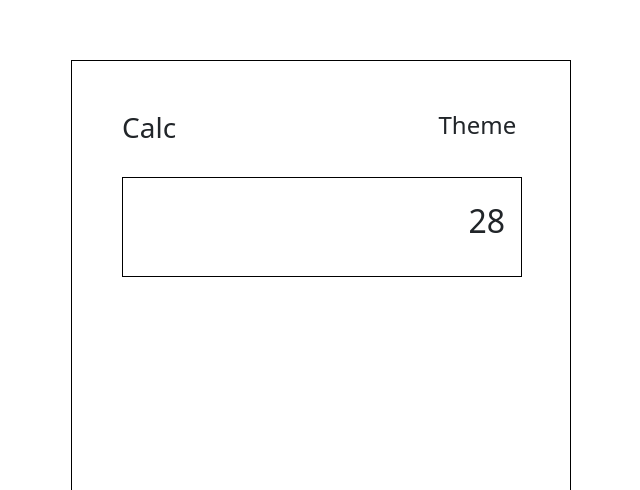
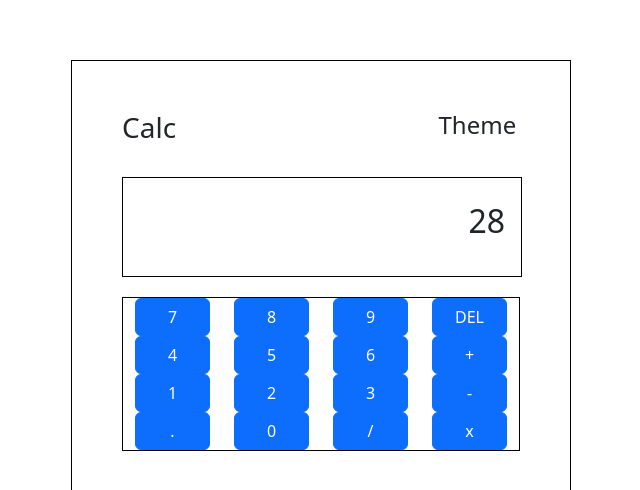
Before and after one commit to Juliancito1/Calculator, a React (Vite) app: page / in a window 1280 px wide. Shown: the part 140-630 px from the top of the page, without its empty margins (383-1023 px from the left). Built offline with nearby package versions, Linux system fonts and the light colour scheme.

Commit message:
Se agregaron los botones

```diff
--- a/src/App.css
+++ b/src/App.css
@@ -16,5 +16,10 @@
     border: 1px solid black;
   }
 
+  .buttonsPad{
+    border: 1px solid black;
+    margin-top: 20px;
+  }
+
 
 }
--- /dev/null
+++ b/src/components/calculator/Buttons.jsx
@@ -0,0 +1,69 @@
+import { Col, Container, Row } from "react-bootstrap";
+import Button from "react-bootstrap/Button";
+
+const Buttons = () => {
+  return (
+    <section className="buttonsPad">
+      <Container>
+        <Row>
+          <Col lg={3}>
+            <Button className="w-100">7</Button>
+          </Col>
+          <Col lg={3}>
+            <Button className="w-100">8</Button>
+          </Col>
+          <Col lg={3}>
+            <Button className="w-100">9</Button>
+          </Col>
+          <Col lg={3}>
+            <Button className="w-100">DEL</Button>
+          </Col>
+        </Row>
+        <Row>
+          <Col lg={3}>
+            <Button className="w-100">4</Button>
+          </Col>
+          <Col lg={3}>
+            <Button className="w-100">5</Button>
+          </Col>
+          <Col lg={3}>
+            <Button className="w-100">6</Button>
+          </Col>
+          <Col lg={3}>
+            <Button className="w-100">+</Button>
+          </Col>
+        </Row>
+        <Row>
+          <Col lg={3}>
+            <Button className="w-100">1</Button>
+          </Col>
+          <Col lg={3}>
+            <Button className="w-100">2</Button>
+          </Col>
+          <Col lg={3}>
+            <Button className="w-100">3</Button>
+          </Col>
+          <Col lg={3}>
+            <Button className="w-100">-</Button>
+          </Col>
+        </Row>
+        <Row>
+          <Col lg={3}>
+            <Button className="w-100">.</Button>
+          </Col>
+          <Col lg={3}>
+            <Button className="w-100">0</Button>
+          </Col>
+          <Col lg={3}>
+            <Button className="w-100">/</Button>
+          </Col>
+          <Col lg={3}>
+            <Button className="w-100">x</Button>
+          </Col>
+        </Row>
+      </Container>
+    </section>
+  );
+};
+
+export default Buttons;
--- a/src/components/calculator/Calculator.jsx
+++ b/src/components/calculator/Calculator.jsx
@@ -1,6 +1,7 @@
 import React from 'react';
 import { Col, Container, Row } from 'react-bootstrap';
 import Result from './Result';
+import Buttons from './Buttons';
 
 const Calculator = () => {
     return (
@@ -15,6 +16,7 @@ const Calculator = () => {
                     </Col>
                 </Row>
                 <Result></Result>
+                <Buttons></Buttons>
             </div>
         </Container>
     );
```
